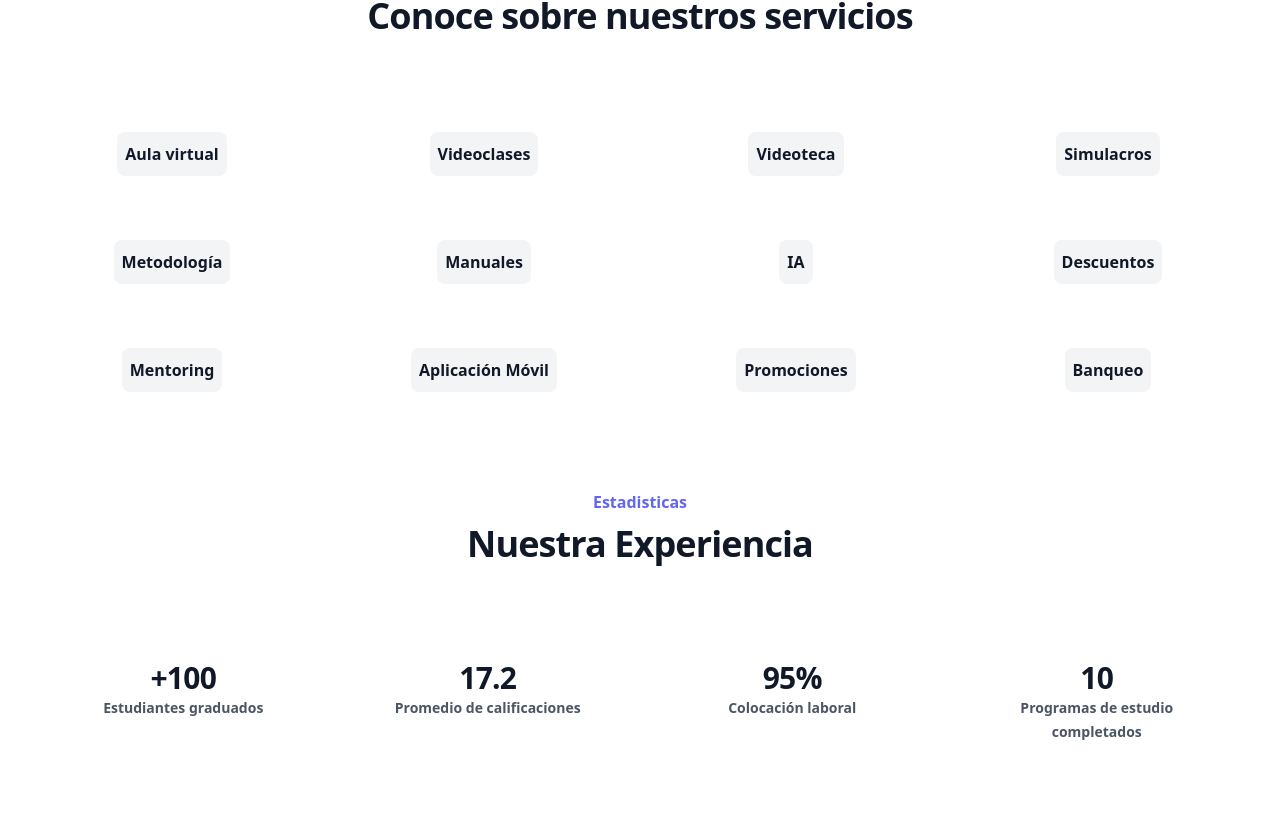
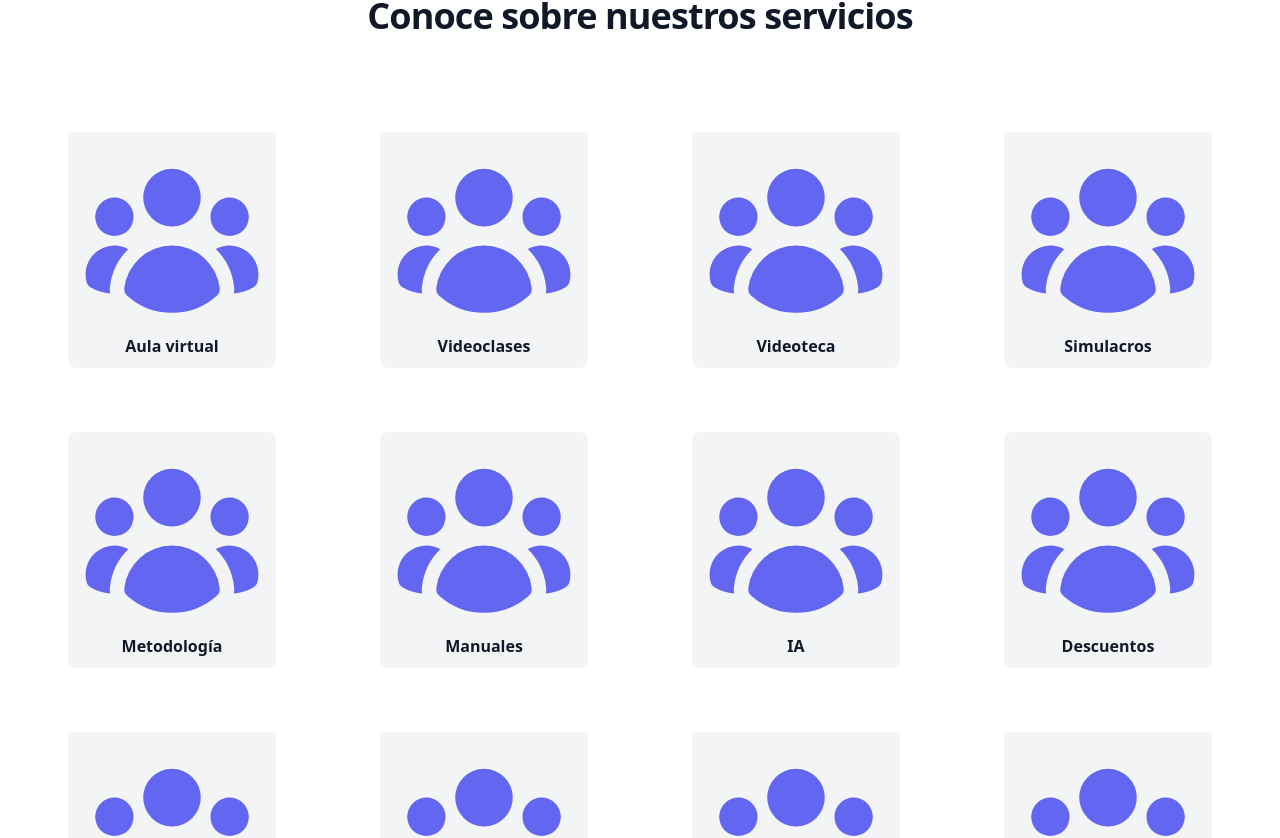
Before and after one commit to Polarsh/aula-virtual-landing, a React (Vite) app: page / in a window 1280 px wide. Shown: the part 1655-2493 px from the top of the page. Built offline with nearby package versions, Linux system fonts and the light colour scheme.

Commit message:
se arregla errores de consola

```diff
--- a/src/pages/Courses.jsx
+++ b/src/pages/Courses.jsx
@@ -41,11 +41,9 @@ export default function CoursesPage() {
                   />
                 </div>
                 <div className='flex flex-1 flex-col space-y-2 p-4'>
-                  <h3 className='text-base font-bold text-gray-900'>
-                    <a href={course.href} className=' text-my-primary'>
-                      <span aria-hidden='true' className='absolute inset-0' />
-                      {course.name}
-                    </a>
+                  <h3 className='text-base font-bold text-my-primary'>
+                    <span aria-hidden='true' className='absolute inset-0' />
+                    {course.name}
                   </h3>
                   <p className='text-sm text-gray-500'>{course.description}</p>
                 </div>
--- a/src/pages/Home.jsx
+++ b/src/pages/Home.jsx
@@ -1,4 +1,5 @@
 import CoursesSliderComponent from '../components/CoursesSlider'
+import renderIcon from '../components/RenderIcon'
 import { useApp } from '../context/AppContext'
 
 export default function HomePage() {
@@ -107,10 +108,8 @@ export default function HomePage() {
               <div key={feature.name} className='flex flex-col items-center'>
                 <dt className='flex items-center gap-x-3 text-base font-semibold leading-7 text-gray-900'>
                   <div className='bg-gray-100 p-2 rounded-lg text-center'>
-                    <feature.icon
-                      className=' h-48 w-48 flex-none text-my-primary'
-                      aria-hidden='true'
-                    />
+                    {renderIcon(feature.icon)}
+
                     {feature.name}
                   </div>
                 </dt>
```
